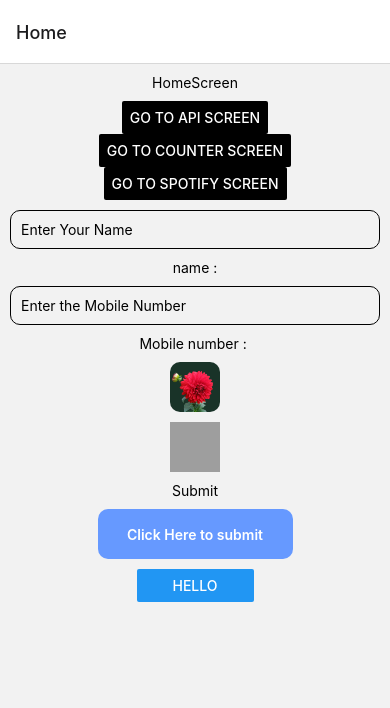
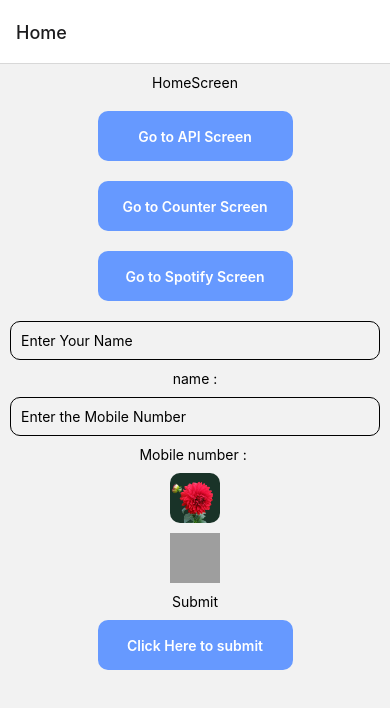
Before and after one commit to Abdulrazak-21/PracticeApp, a React Native app: screen /Home in a window 390 px wide. Shown: the top 708 px of the page. Built offline with nearby package versions, Linux system fonts and the light colour scheme; grey boxes are pictures that could not be loaded.

Commit message:
Minor Bug Fixes

```diff
--- a/components/FirstScreen.tsx
+++ /dev/null
@@ -1,15 +0,0 @@
-import { StyleSheet, Text, View, Button } from 'react-native'
-import React from 'react'
-
-const FirstScreen = ({ navigation }) => {
-    return (
-        <View>
-            <Text style={{ textAlign: 'center', margin: 10 }}>FirstScreen</Text>
-            <Button title='Go to SecondScreen' onPress={() => navigation.navigate('SecondScreen')} />
-        </View>
-    )
-}
-
-export default FirstScreen
-
-const styles = StyleSheet.create({})
--- a/components/HomeScreen.tsx
+++ b/components/HomeScreen.tsx
@@ -1,6 +1,6 @@
 import { StyleSheet, Text, View, Button, TextInput, Image, TouchableOpacity, Alert, KeyboardAvoidingView } from 'react-native';
 import React, { useState } from 'react'
-import FirstScreen from './FirstScreen';
+import { SCREEN_HEIGHT, SCREEN_WIDTH } from './API_Screen';
 const HomeScreen = ({ navigation }) => {
     const [name, setName] = useState('');
     const [mobileNo, setmobileNo] = useState('')
@@ -8,21 +8,32 @@ const HomeScreen = ({ navigation }) => {
     const img = 'https://reactnative.dev/img/tiny_logo.png'
     return (
         <KeyboardAvoidingView>
-
             <View>
                 <View>
                     <Text style={{ textAlign: 'center', margin: 10, color: '#000' }}>HomeScreen</Text>
-                    <View style={{ alignItems: 'center', }}>
-                        <Button color="#000" title='Go to API Screen' onPress={() => navigation.navigate('API_Screen')} />
-                        <Button color="#000" title='Go to Counter Screen' onPress={() => navigation.navigate('Counter_Screen')} />
-                        <Button color="#000" title='Go to Spotify Screen' onPress={() => navigation.navigate('Spotify_Screen')} />
-
+                    <View >
+                        <View style={styles.ButtonWrapper}>
+                            <TouchableOpacity onPress={() => navigation.navigate('API_Screen')}>
+                                <Text style={{ textAlign: 'center', fontWeight: '600', color: '#fff', }}>Go to API Screen</Text>
+                            </TouchableOpacity>
+                        </View>
+                        <View style={styles.ButtonWrapper}>
+                            <TouchableOpacity onPress={() => navigation.navigate('Counter_Screen')}>
+                                <Text style={{ textAlign: 'center', fontWeight: '600', color: '#fff', }}>Go to Counter Screen</Text>
+                            </TouchableOpacity>
+                        </View>
+                        <View style={styles.ButtonWrapper}>
+                            <TouchableOpacity onPress={() => navigation.navigate('Spotify_Screen')}>
+                                <Text style={{ textAlign: 'center', fontWeight: '600', color: '#fff', }}>Go to Spotify Screen</Text>
+                            </TouchableOpacity>
+                        </View>
                     </View>
                 </View>
 
                 <TextInput
                     style={styles.InputStyle}
                     placeholder='Enter Your Name'
+                    placeholderTextColor='#000'
                     onChangeText={setName}
                 />
                 <Text style={{ textAlign: 'center', color: '#000' }}>name :{name}</Text>
@@ -30,6 +41,7 @@ const HomeScreen = ({ navigation }) => {
                 <TextInput
                     style={styles.InputStyle}
                     placeholder='Enter the Mobile Number'
+                    placeholderTextColor='#000'
                     onChangeText={setmobileNo}
                     keyboardType='numeric'
                 />
@@ -46,17 +58,12 @@ const HomeScreen = ({ navigation }) => {
                     </TouchableOpacity>
                 </View>
 
-                <View style={styles.SubmitWrapper}>
+                <View style={styles.ButtonWrapper}>
                     <TouchableOpacity onPress={() => Alert.alert("Submit Button is Pressed")}>
                         <Text style={{ textAlign: 'center', fontWeight: '600', color: '#fff', }}>Click Here to submit</Text>
                     </TouchableOpacity>
                 </View>
-                <View style={styles.SubmitWrapper1}>
-                    {/* <TouchableOpacity onPress={() => Alert.alert("Sbu")}>
-                    <Text>Click Here to submit</Text>
-                </TouchableOpacity> */}
-                    <Button title='Hello' onPress={() => Alert.alert('Hello Button is Pressed')} />
-                </View >
+
 
             </View >
         </KeyboardAvoidingView>
@@ -82,8 +89,8 @@ const styles = StyleSheet.create({
     ImageWrapper: {
         alignItems: 'center',
     },
-    SubmitWrapper: {
-        width: '50%',
+    ButtonWrapper: {
+        width: SCREEN_WIDTH / 2,
         height: 50,
         margin: 10,
         backgroundColor: '#6699ff',
@@ -92,9 +99,5 @@ const styles = StyleSheet.create({
         alignSelf: 'center',
 
     },
-    SubmitWrapper1: {
-        alignSelf: 'center',
-        width: '30%'
-    },
 
 })
--- a/components/Navigation/Navigation_Screen.tsx
+++ b/components/Navigation/Navigation_Screen.tsx
@@ -3,8 +3,6 @@ import { View, Text, Button, StyleSheet, Image } from "react-native";
 import { NavigationContainer } from '@react-navigation/native';
 import { createNativeStackNavigator } from '@react-navigation/native-stack';
 import HomeScreen from "../HomeScreen";
-import FirstScreen from "../FirstScreen";
-import SecondScreen from "../SecondScreen";
 import API_Screen from "../API_Screen";
 import CounterScreen from "../CounterScreen";
 import Spotify from "../Spotify";
@@ -16,8 +14,6 @@ const NavigationScreen = () => {
         <NavigationContainer>
             <Stack.Navigator>
                 <Stack.Screen name="Home" component={HomeScreen} />
-                <Stack.Screen name="FirstScreen" component={FirstScreen} options={{ headerShown: false }} />
-                <Stack.Screen name="SecondScreen" component={SecondScreen} options={{ headerShown: false }} />
                 <Stack.Screen name="API_Screen" component={API_Screen} options={{ headerShown: false }} />
                 <Stack.Screen name="Counter_Screen" component={CounterScreen} options={{ headerShown: false }} />
                 <Stack.Screen name="Spotify_Screen" component={Spotify} options={{ headerShown: false }} />
--- a/components/SecondScreen.tsx
+++ /dev/null
@@ -1,14 +0,0 @@
-import { StyleSheet, Text, View } from 'react-native'
-import React from 'react'
-
-const SecondScreen = () => {
-    return (
-        <View>
-            <Text>SecondScreen</Text>
-        </View>
-    )
-}
-
-export default SecondScreen
-
-const styles = StyleSheet.create({})
```
